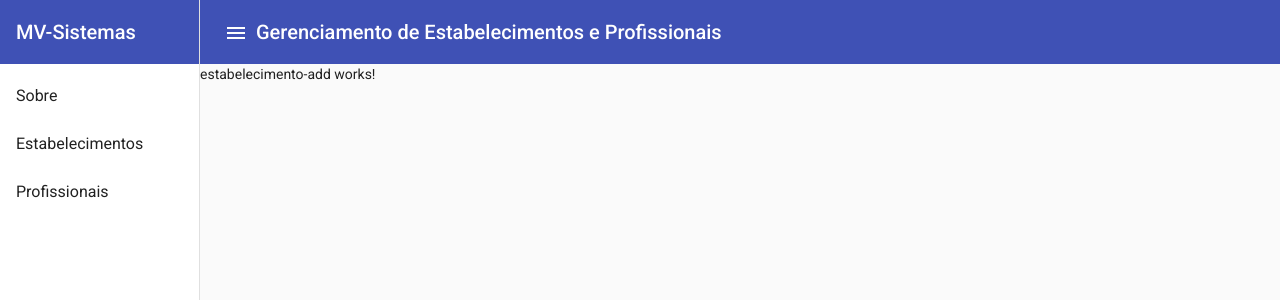
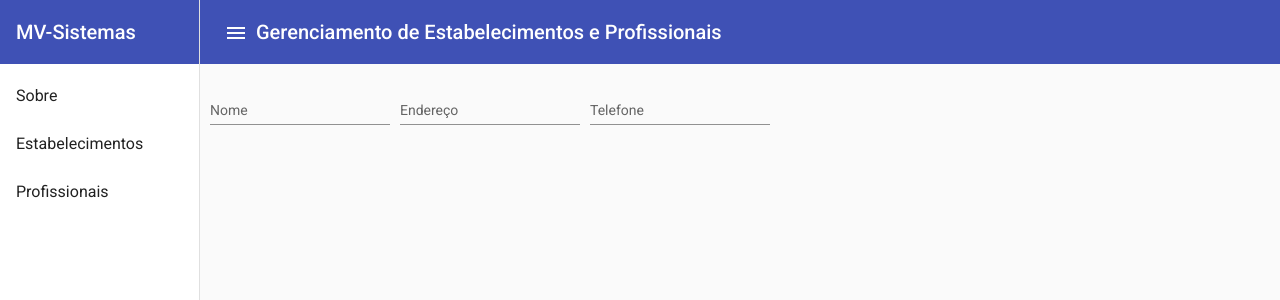
Before and after one commit to mauroGuterres/mv-app, an Angular app in the folder mv-app/: page /estabelecimento/add in a window 1280 px wide. Shown: the top 300 px of the page. Built offline with nearby package versions, Linux system fonts and the light colour scheme.

Commit message:
Adicionado página para adição e edição de estabelecimento.

```diff
--- a/mv-app/src/app/api/estabelecimento-api.ts
+++ b/mv-app/src/app/api/estabelecimento-api.ts
@@ -21,4 +21,11 @@ export default class EstabelecimentoApi{
         return result;
     }
 
+    getEstabelecimentoById(Id: Number): Promise<void | EstabelecimentoDTO>{
+        let result = this.httpClient.get<EstabelecimentoDTO>(this.baseUrl + "estabelecimento/get/" + Id).toPromise<EstabelecimentoDTO>().then(results => {
+            return results;
+        });
+        return result;
+    }
+
 }
--- a/mv-app/src/app/app-routing.module.ts
+++ b/mv-app/src/app/app-routing.module.ts
@@ -10,6 +10,7 @@ const routes: Routes = [
   {path: "", component: WelcomeComponent},
   { path: "about", component: AboutComponent },
   { path: "estabelecimento", component: EstabelecimentoComponent },
+  { path: "estabelecimento/add/:id", component: EstabelecimentoAddComponent },
   { path: "estabelecimento/add", component: EstabelecimentoAddComponent },
   { path: "profissional", component: ProfissionalComponent }];
 
--- a/mv-app/src/app/app.module.ts
+++ b/mv-app/src/app/app.module.ts
@@ -14,6 +14,8 @@ import { MatButtonModule } from '@angular/material/button';
 import { MatSidenavModule } from '@angular/material/sidenav';
 import { MatIconModule } from '@angular/material/icon';
 import { MatListModule } from '@angular/material/list';
+import {MatFormFieldModule} from '@angular/material/form-field'
+import { MatInputModule } from '@angular/material/input';
 import { AboutComponent } from './components/about/about.component';
 import { WelcomeComponent } from './components/welcome/welcome.component';
 import { EstabelecimentoComponent } from './components/estabelecimento/listagem/estabelecimento.component';
@@ -42,7 +44,9 @@ import { EstabelecimentoAddComponent } from './components/estabelecimento/add/es
     MatTableModule,
     MatListModule,
     MatCardModule,
-    HttpClientModule
+    HttpClientModule,
+    MatFormFieldModule,
+    MatInputModule
   ],
   providers: [],
   bootstrap: [NavigatorComponent]
--- a/mv-app/src/app/components/estabelecimento/add/estabelecimento-add.component.html
+++ b/mv-app/src/app/components/estabelecimento/add/estabelecimento-add.component.html
@@ -1 +1,18 @@
-<p>estabelecimento-add works!</p>
+<div class="container">
+
+    <mat-form-field appearance="standard">
+        <mat-label>Nome</mat-label>
+        <input [value]="estabelecimento.nome" matInput placeholder="Nome do Estabelecimento">
+    </mat-form-field>
+
+    <mat-form-field appearance="standard">
+        <mat-label>Endereço</mat-label>
+        <input [value]="estabelecimento.endereco" matInput placeholder="Endereço do Estabelecimento">
+    </mat-form-field>
+
+    <mat-form-field appearance="standard">
+        <mat-label>Telefone</mat-label>
+        <input [value]="estabelecimento.telefone" matInput placeholder="Telefone do Estabelecimento">
+    </mat-form-field>
+
+</div>
--- a/mv-app/src/app/components/estabelecimento/add/estabelecimento-add.component.scss
+++ b/mv-app/src/app/components/estabelecimento/add/estabelecimento-add.component.scss
@@ -0,0 +1,3 @@
+.container .mat-form-field + .mat-form-field {
+    margin-left: 10px;
+  }
--- a/mv-app/src/app/components/estabelecimento/add/estabelecimento-add.component.ts
+++ b/mv-app/src/app/components/estabelecimento/add/estabelecimento-add.component.ts
@@ -1,4 +1,9 @@
+import { HttpClient } from '@angular/common/http';
 import { Component, OnInit } from '@angular/core';
+import { ActivatedRoute } from '@angular/router';
+import EstabelecimentoApi from 'src/app/api/estabelecimento-api';
+import EstabelecimentoDTO from 'src/app/dto/estabelecimento-dto';
+
 
 @Component({
   selector: 'app-estabelecimento-add',
@@ -7,9 +12,32 @@ import { Component, OnInit } from '@angular/core';
 })
 export class EstabelecimentoAddComponent implements OnInit {
 
-  constructor() { }
+  estabelecimento!: EstabelecimentoDTO;
+  estabelecimentoApi!: EstabelecimentoApi;
+  shouldGetEstabelecimento: boolean = false;
+  Id: Number = 0;
+
+  constructor(httpClient: HttpClient, route: ActivatedRoute) {
+    this.estabelecimentoApi = new EstabelecimentoApi(httpClient);
+    this.estabelecimento = new EstabelecimentoDTO();
+    route.params.subscribe(params => {
+      this.shouldGetEstabelecimento = params.id != undefined;
+      this.Id = params.id;
+      console.log(this.shouldGetEstabelecimento);
+    });
+   }
+
+   getEstabelecimentoFromApi(Id: Number){
+     this.estabelecimentoApi.getEstabelecimentoById(Id).then(r => {
+      this.estabelecimento = r as EstabelecimentoDTO;
+     });
+
+   }
 
   ngOnInit(): void {
+    if(this.shouldGetEstabelecimento){
+      this.getEstabelecimentoFromApi(this.Id);
+    }
   }
 
 }
--- a/mv-app/src/app/dto/estabelecimento-dto.ts
+++ b/mv-app/src/app/dto/estabelecimento-dto.ts
@@ -1,7 +1,16 @@
 export default class EstabelecimentoDTO{
         id!: Number;
-        endereco!: String;
-        telefone!: String;;
-        profissional!: String;
-        nome!: String
+        endereco!: String | null;
+        telefone!: String | null;
+        profissional!: String | null;
+        nome!: String | null
+
+        constructor(){
+                this.id = 0;
+                this.endereco = null;
+                this.telefone = null;
+                this.profissional = null;
+                this.nome = null;
+
+        }
 }
```
